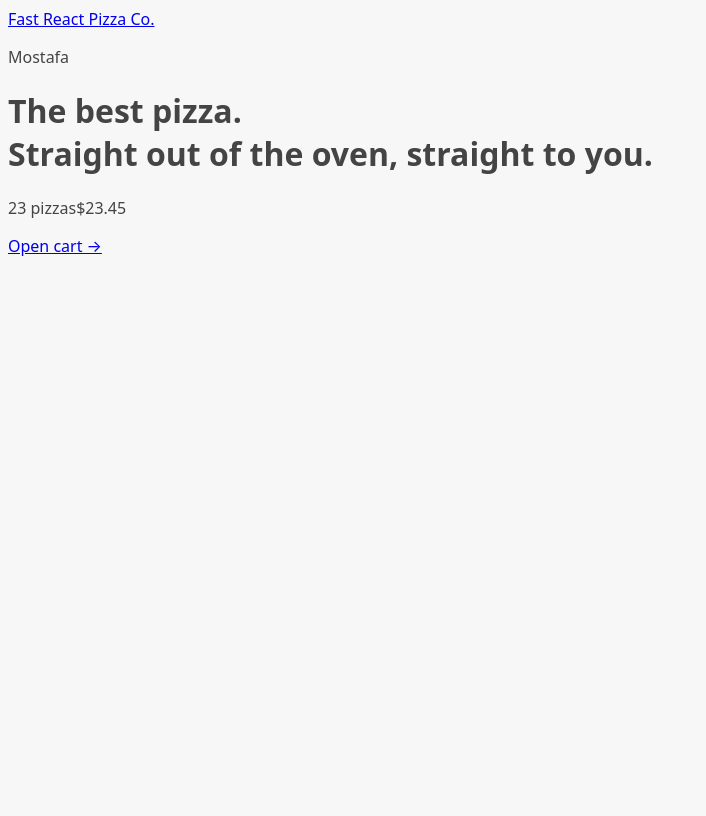
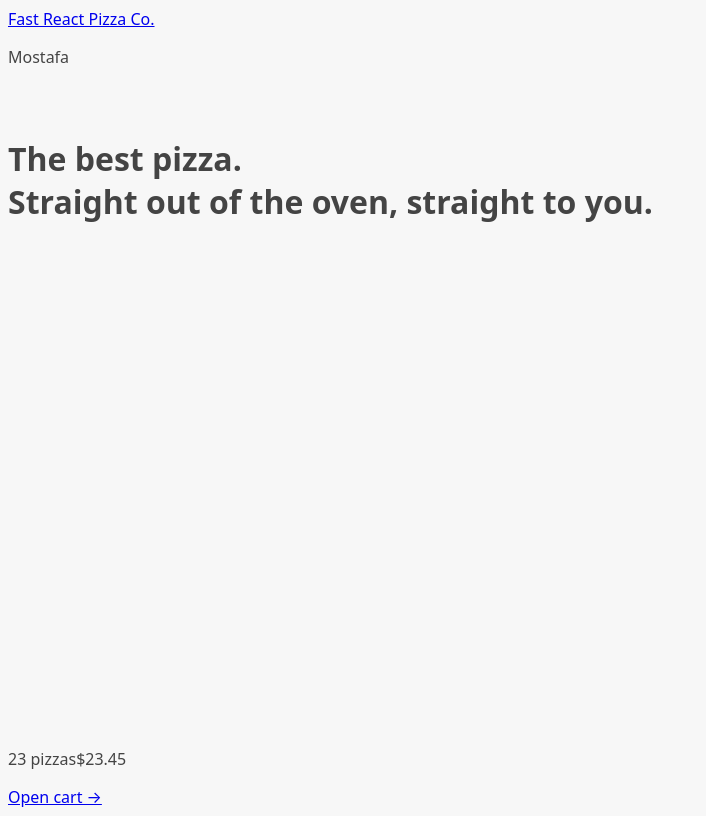
Before and after one commit to MostafaAE/fast-react-pizza, a React (Vite) app: page / in a window 1280 px wide. Shown: the whole page, without its empty margins (0-706 px from the left). Built offline with nearby package versions, Linux system fonts and the light colour scheme; the HTML template or start-up script is replaced by a standard one.

Commit message:
Display a loading indicator

```diff
--- a/src/ui/AppLayout.jsx
+++ b/src/ui/AppLayout.jsx
@@ -1,10 +1,15 @@
-import { Outlet } from 'react-router-dom';
+import { Outlet, useNavigation } from 'react-router-dom';
 import CartOverview from '../features/cart/CartOverview';
 import Header from './Header';
+import Loader from './Loader';
 
 function AppLayout() {
+  const navigation = useNavigation();
+  const isLoading = navigation.state === 'loading';
+  console.log(isLoading);
   return (
-    <div>
+    <div className="layout">
+      {isLoading && <Loader />}
       <Header />
 
       <main>
--- /dev/null
+++ b/src/ui/Loader.jsx
@@ -0,0 +1,9 @@
+function Loader() {
+  return (
+    <div className="loader">
+
+    </div>
+  )
+}
+
+export default Loader
```
